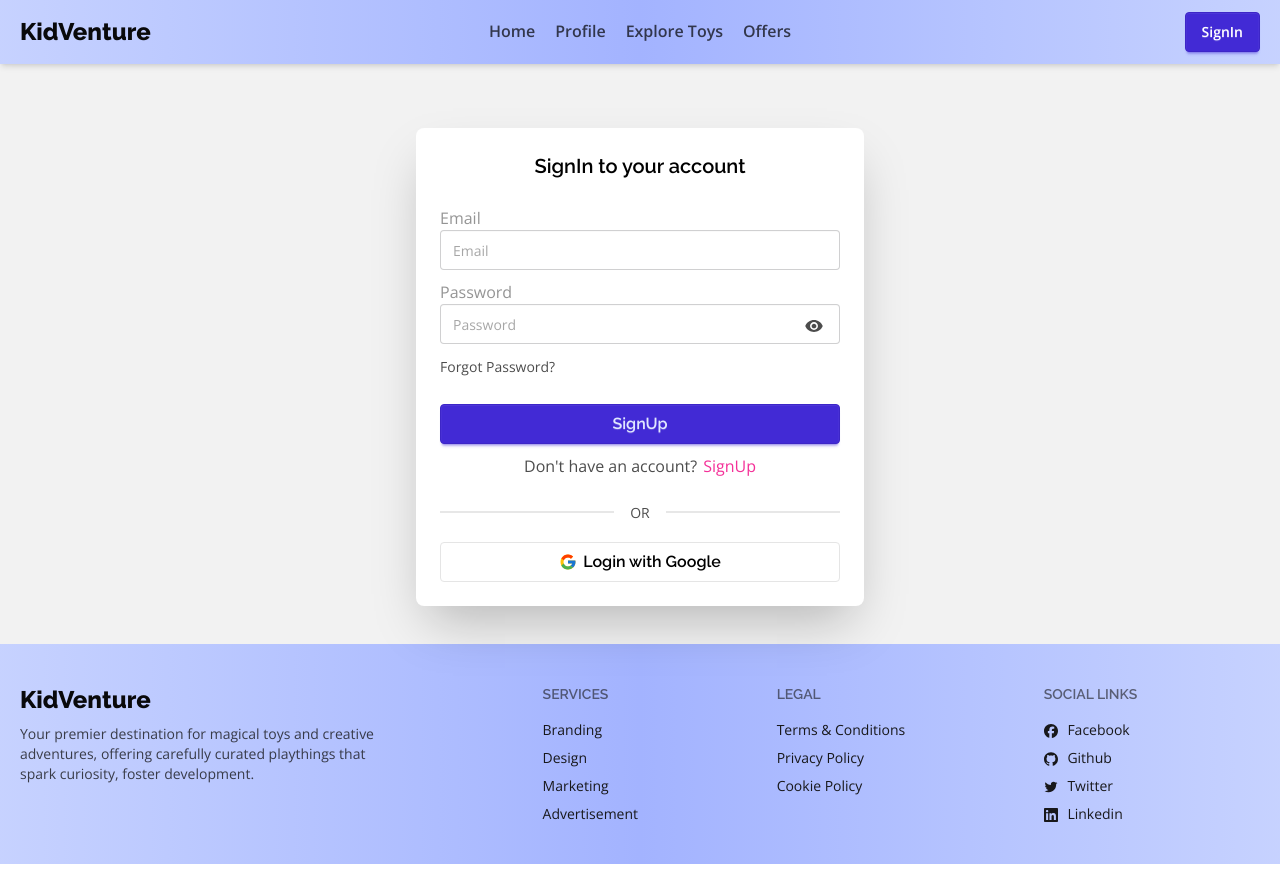
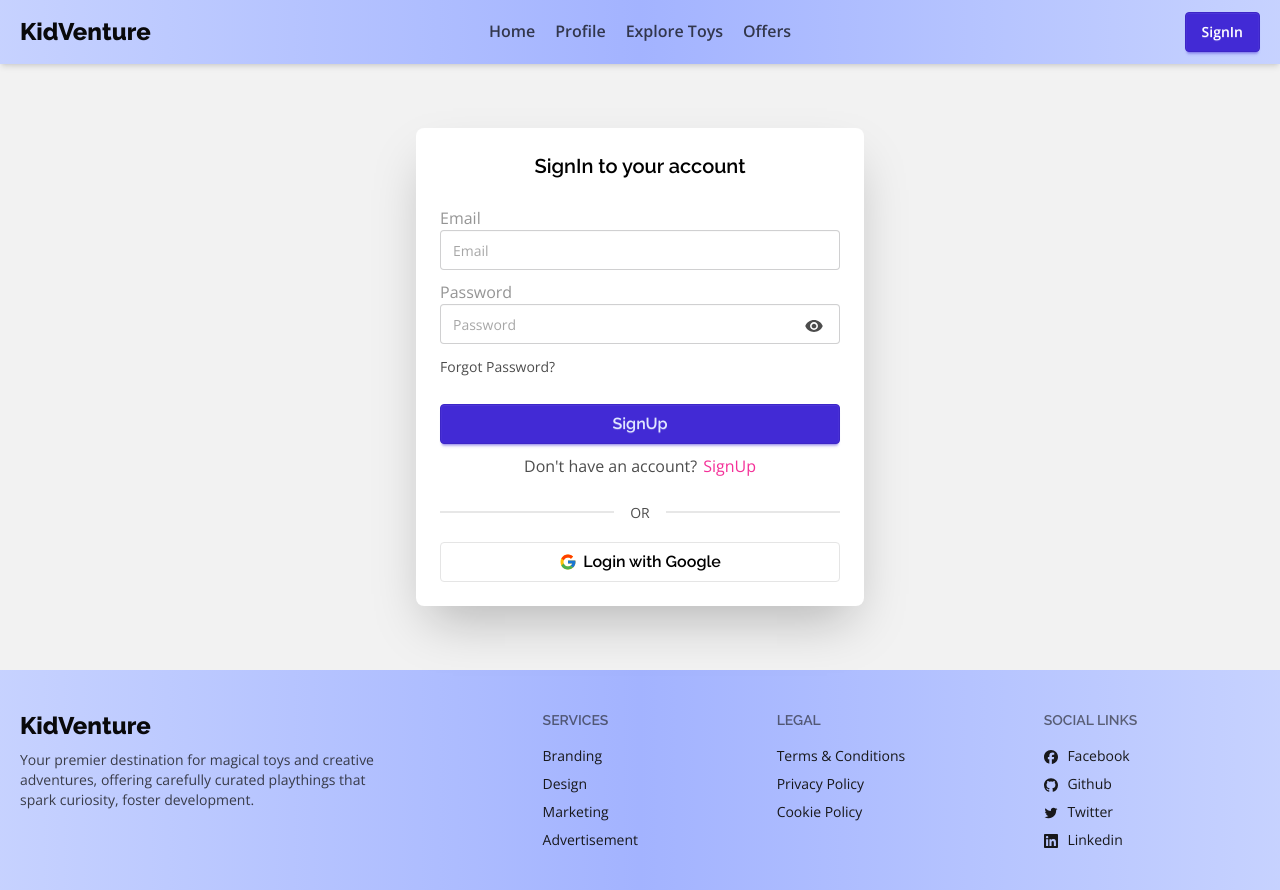
Before and after one commit to programmerrakibul/kid-venture, a React (Vite) app: page /signin in a window 1280 px wide. Before the commit the page ends 864 px from the top, so only its background shows below. Built offline with nearby package versions, Linux system fonts and the light colour scheme; no server answers.

Commit message:
modified

```diff
--- a/src/layouts/RootLayout.jsx
+++ b/src/layouts/RootLayout.jsx
@@ -21,7 +21,7 @@ const RootLayout = () => {
           <header className="sticky top-0 z-50">
             <Navbar />
           </header>
-          <main className="min-h-[calc(100vh-284px)] space-y-16">
+          <main className="space-y-16">
             <Outlet />
           </main>
           <Footer />
--- a/src/pages/MyProfile/MyProfile.jsx
+++ b/src/pages/MyProfile/MyProfile.jsx
@@ -50,7 +50,7 @@ const MyProfile = () => {
     <>
       <title>My Profile</title>
 
-      <section className="my-10">
+      <section className="my-10 grid place-items-center">
         <Container className="grid place-items-center w-full min-h-[420px]">
           <div className="bg-white w-full max-w-lg drop-shadow-2xl drop-shadow-primary-content rounded-lg relative text-base">
             <div className="absolute -top-7 left-[50%] -translate-x-[50%]">
```
